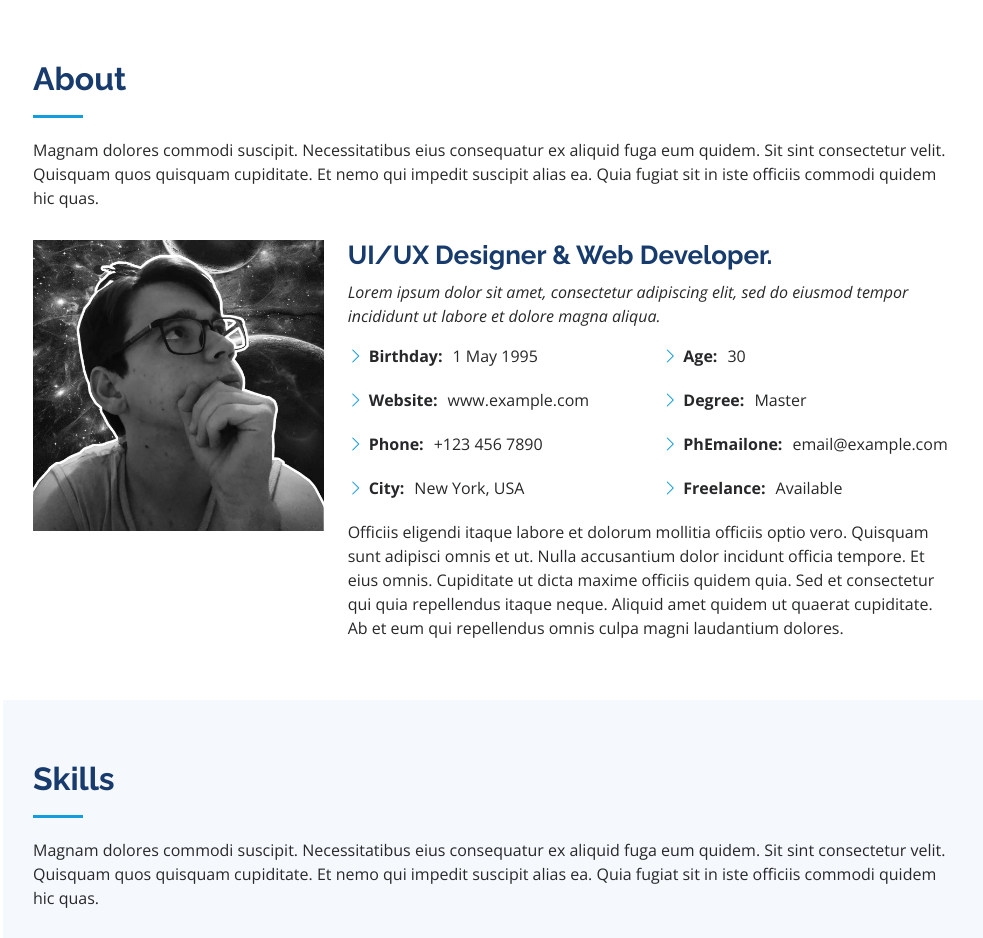
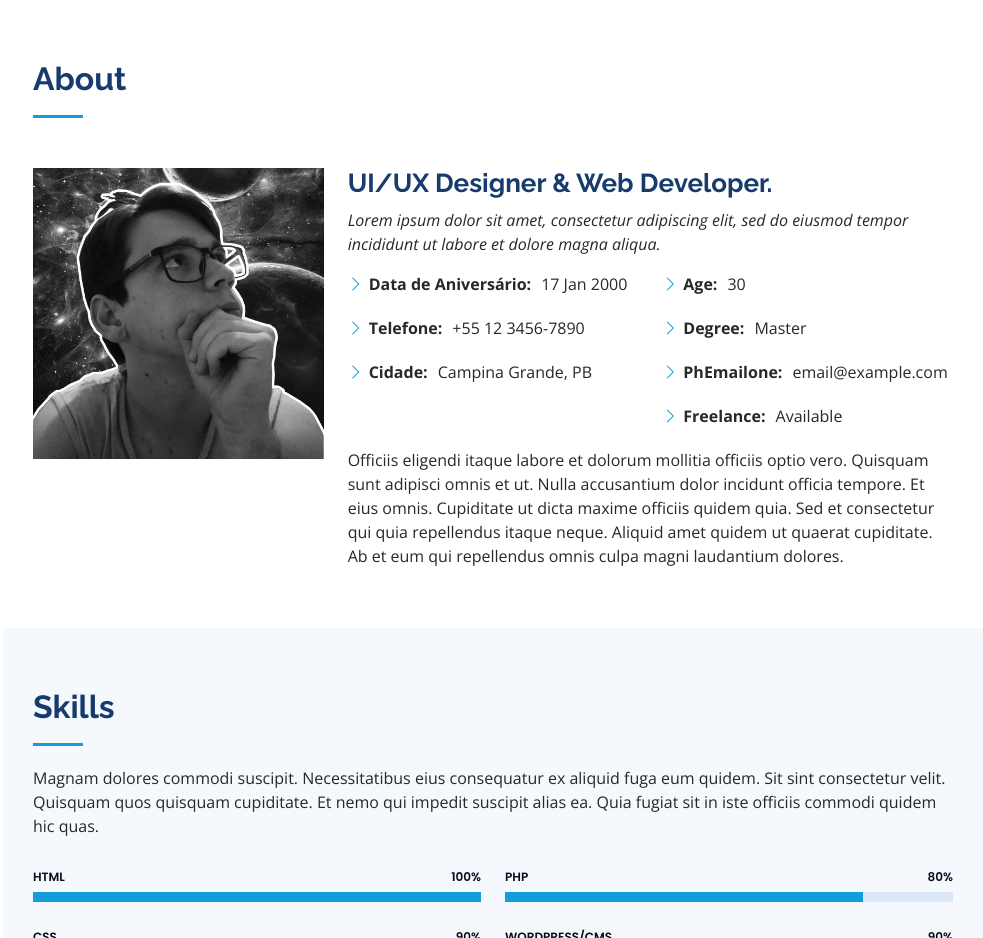
Before and after one commit to luanfarias1/portifolio, a plain HTML site: page index.html in a window 1280 px wide. Shown: the part 800-1738 px from the top of the page, without its empty margins (297-1280 px from the left). Drawn offline with nearby package versions, Linux system fonts and the light colour scheme.

Commit message:
Atualização da Seção Sobre

```diff
--- a/index.html
+++ b/index.html
@@ -85,7 +85,6 @@
 
         <div class="section-title">
           <h2>About</h2>
-          <p>Magnam dolores commodi suscipit. Necessitatibus eius consequatur ex aliquid fuga eum quidem. Sit sint consectetur velit. Quisquam quos quisquam cupiditate. Et nemo qui impedit suscipit alias ea. Quia fugiat sit in iste officiis commodi quidem hic quas.</p>
         </div>
 
         <div class="row">
@@ -101,10 +100,9 @@
             <div class="row">
               <div class="col-lg-6">
                 <ul>
-                  <li><i class="bi bi-chevron-right"></i> <strong>Birthday:</strong> <span>1 May 1995</span></li>
-                  <li><i class="bi bi-chevron-right"></i> <strong>Website:</strong> <span>www.example.com</span></li>
-                  <li><i class="bi bi-chevron-right"></i> <strong>Phone:</strong> <span>+123 456 7890</span></li>
-                  <li><i class="bi bi-chevron-right"></i> <strong>City:</strong> <span>New York, USA</span></li>
+                  <li><i class="bi bi-chevron-right"></i> <strong>Data de Aniversário:</strong> <span>17 Jan 2000</span></li>
+                  <li><i class="bi bi-chevron-right"></i> <strong>Telefone:</strong> <span>+55 12 3456-7890</span></li>
+                  <li><i class="bi bi-chevron-right"></i> <strong>Cidade:</strong> <span>Campina Grande, PB</span></li>
                 </ul>
               </div>
               <div class="col-lg-6">
```
